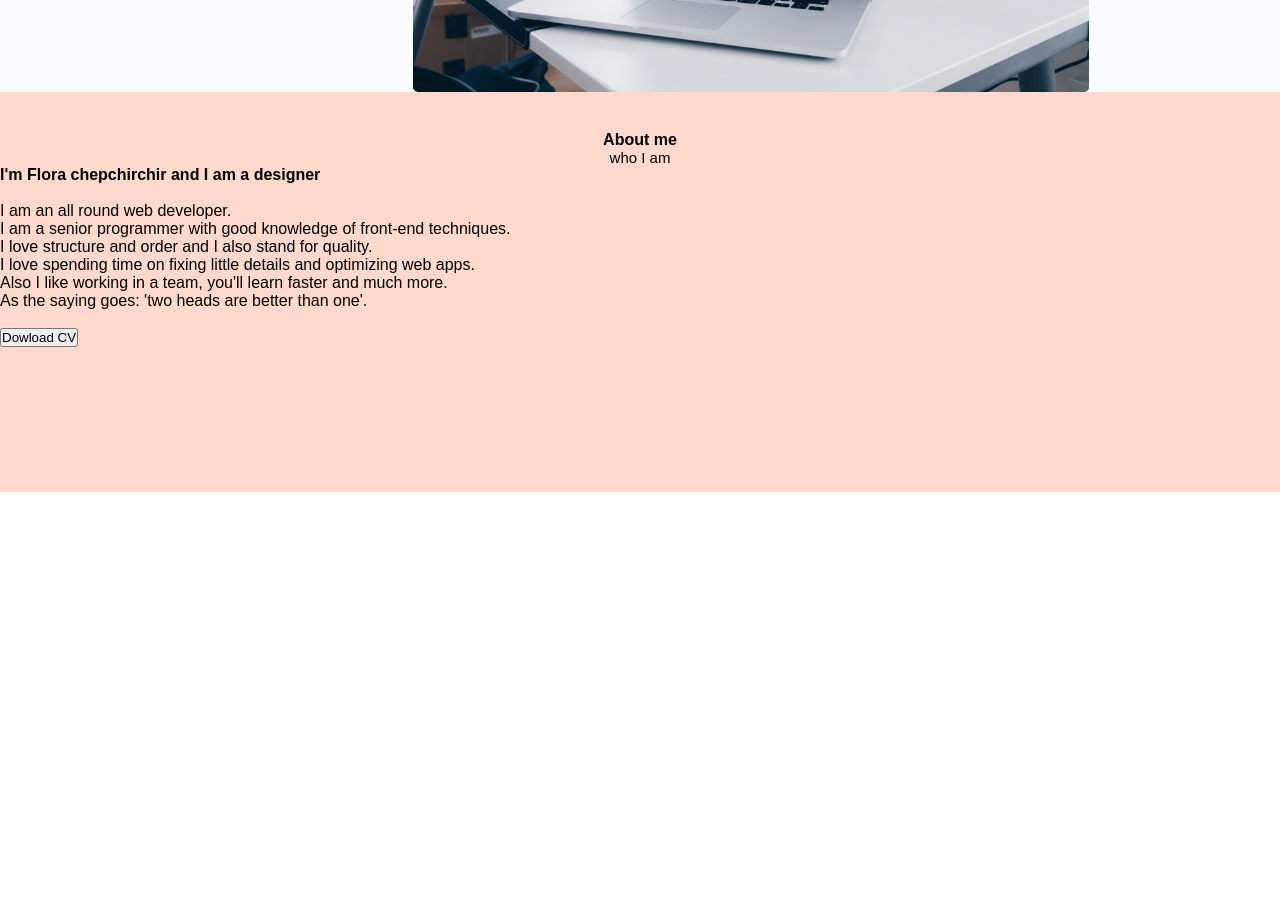
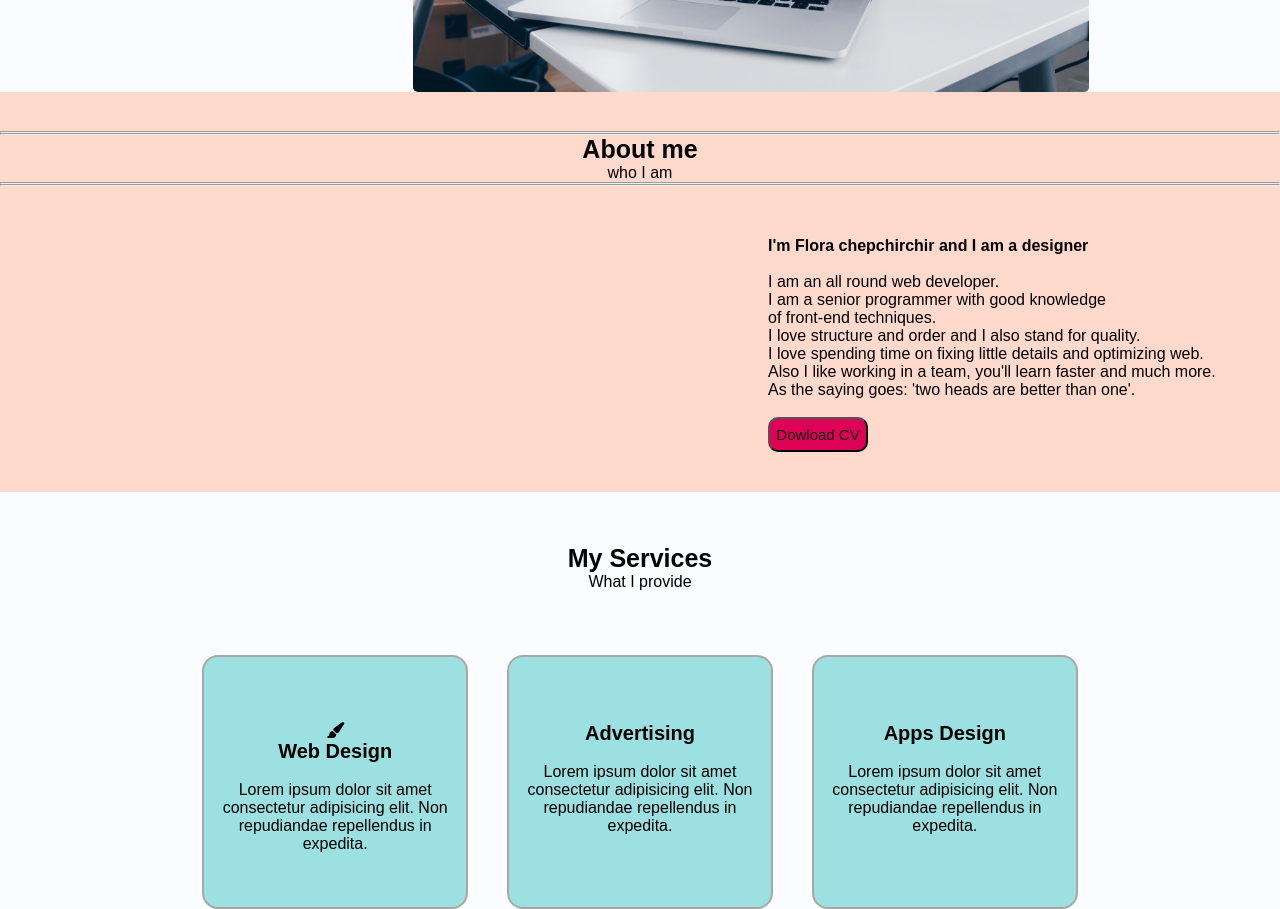
Before and after one commit to Flora-Chepchirchir8/my-Portfolio, a plain HTML site: page index.html in a window 1280 px wide. Shown: the part 460-1369 px from the top of the page. Before the commit the page ends 952 px from the top, so only its background shows below. Drawn offline with Linux system fonts and the light colour scheme.

Commit message:
add:containers

```diff
--- a/index.css
+++ b/index.css
@@ -56,7 +56,7 @@ h1{
     height: 35px;
     color:rgb(19, 18, 18) ;
     background-color: #dd0256;
-    font-size: 20px;
+    font-size: 15px;
     border-radius: 10px;
 }
 .btn:hover{
@@ -70,3 +70,72 @@ h1{
     text-align: center;
     padding-top: 3%;
 }
+.flo{
+    margin-left: 60%;
+    padding-top: 4%;
+}
+.button:hover{
+    background-color: rgb(230, 212, 212);
+}
+.button{
+    width: 100px;
+    height: 35px;
+    color:rgb(19, 18, 18) ;
+    background-color: #dd0256;
+    font-size: 15px;
+    border-radius: 10px;
+}
+.service{
+    background-color:#fafcff;
+
+}
+.provide{
+   text-align: center;
+    padding-top: 4%;
+}
+.wrap{
+    display: flex;
+    align-content: center;
+    justify-content: center;
+    padding-top: 5%;
+
+
+}
+.web{
+    border: 2px solid rgb(170, 166, 166);
+    border-radius: 16px;
+    background-color:rgb(157, 224, 226) ;
+    text-align: center;
+    margin-right: 3%;
+
+}
+.advert{
+    border: 2px solid rgb(170, 166, 166);
+    border-radius: 16px;
+    height: 250px;
+    text-align: center;
+    background-color:rgb(157, 224, 226) ;
+}
+.design{
+    border: 2px solid rgb(170, 166, 166);
+    border-radius: 16px;
+    text-align: center;
+    margin-left: 3%;
+    background-color:rgb(157, 224, 226) ;
+}
+.lorem{
+    padding-top: 25%;
+    padding-left: 2%;
+    padding-right: 2%;
+
+}
+.ipsum{
+    padding-top: 25%;
+    padding-left: 2%;
+    padding-right: 2%;
+}
+.dolor{
+    padding-top: 25%;
+    padding-left: 2%;
+    padding-right: 2%;
+}
--- a/index.html
+++ b/index.html
@@ -6,6 +6,7 @@
     <meta name="viewport" content="width=device-width, initial-scale=1.0">
     <title>My portflio</title>
     <link rel="stylesheet" href="index.css">
+    <link rel="stylesheet" href="path/to/font-awesome/css/font-awesome.min.css">
 
 </head>
 <body>
@@ -37,12 +38,12 @@
     <!-- start of about me section -->
     <div class="sec2">
        <div class="met">
-    <p><h4>About me</h4></p>
-    <p style="font-size: 15px;">who I am</p>
+    <p><h4 style="font-size: 25px;"><hr><hr>About me</h4></p>
+    <p>who I am<hr><hr></p>
 </div>
 <div class="flo">
     <h4>I'm Flora chepchirchir and I am a designer</h4><br>
-    <p>I am an all round web developer. <br>I am a senior programmer with good knowledge of front-end techniques.<br> I love structure and order and I also stand for quality. <br>I love spending time on fixing little details and optimizing web apps. <br>Also I like working in a team, you'll learn faster and much more. <br>As the saying goes: 'two heads are better than one'.</p><br>
+    <p>I am an all round web developer.<br>I am a senior programmer with good knowledge <br>of front-end techniques.<br> I love structure and order and I also stand for quality. <br>I love spending time on fixing little details and optimizing web. <br>Also I like working in a team, you'll learn faster and much more. <br>As the saying goes: 'two heads are better than one'.</p><br>
      <button class="button">Dowload CV</button>
 
 </div>
@@ -51,6 +52,46 @@
 
 </div>
     <!-- end of about me section -->
+    <!-- start of Services section -->
+    <div class="service">
+        <div class="provide">
+            <h4 style="font-size: 25px;">My Services</h4>
+            <p>What I provide</p>
+        </div>
+        <div class="wrap">
+        <div class="web">
+            <div class="lorem">
+            <i class="fa-solid fa-paintbrush"></i>
+            <p><h5 style="font-size: 20px;">Web Design</h5></p><br>
+            <p>Lorem ipsum dolor sit amet <br>consectetur adipisicing elit. Non<br>repudiandae repellendus in expedita.<br> </p>
+        </div>
+        </div>
+          <div class="advert">
+            <div class="ipsum">
+            <p><h5 style="font-size: 20px;">Advertising</h5></p><br>
+           <p> Lorem ipsum dolor sit amet <br>consectetur adipisicing elit. Non<br>repudiandae repellendus in expedita.<br> </p>
+            </div>
+          </div>
+          <div class="design">
+            <div class="dolor">
+            <p><h5 style="font-size: 20px;">Apps Design</h5></p><br>
+           <p> Lorem ipsum dolor sit amet <br>consectetur adipisicing elit. Non<br>repudiandae repellendus in expedita.<br> </p>
+           </div>
+          </div>
+
+
+
+    </div>
+
+
+
+
+
+
+
+
+    </div>
+    <!-- end of services section -->
 
 
 </body>
```
